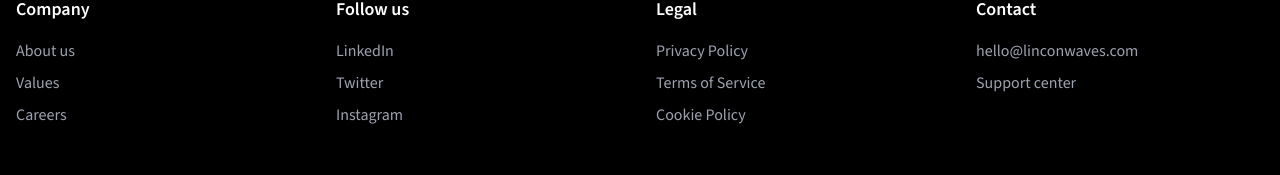
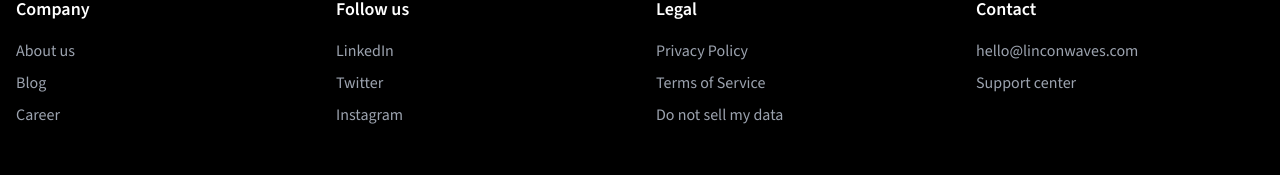
Before and after one commit to Callmecgrey/new-waves, a Next.js app: page / in a window 1280 px wide. Shown: the part 4278-4453 px from the top of the page. Built offline with nearby package versions, Linux system fonts and the light colour scheme.

Commit message:
fixed footer

```diff
--- a/components/Footer.tsx
+++ b/components/Footer.tsx
@@ -18,16 +18,16 @@ export default function Footer() {
               </Link>
             </li>
             <li>
-              <Link href="/values" passHref>
+              <Link href="/blog" passHref>
                 <a className="text-gray-400 hover:text-white">
-                  Values
+                  Blog
                 </a>
               </Link>
             </li>
             <li>
               <Link href="/careers" passHref>
                 <a className="text-gray-400 hover:text-white">
-                  Careers
+                  Career
                 </a>
               </Link>
             </li>
@@ -88,9 +88,9 @@ export default function Footer() {
               </Link>
             </li>
             <li>
-              <Link href="/cookie-policy" passHref>
+              <Link href="/dont-sell-my-data" passHref>
                 <a className="text-gray-400 hover:text-white">
-                  Cookie Policy
+                  Do not sell my data
                 </a>
               </Link>
             </li>
```
Also changed, not shown: 1 other file (tests, documents, lock files or other folders).
